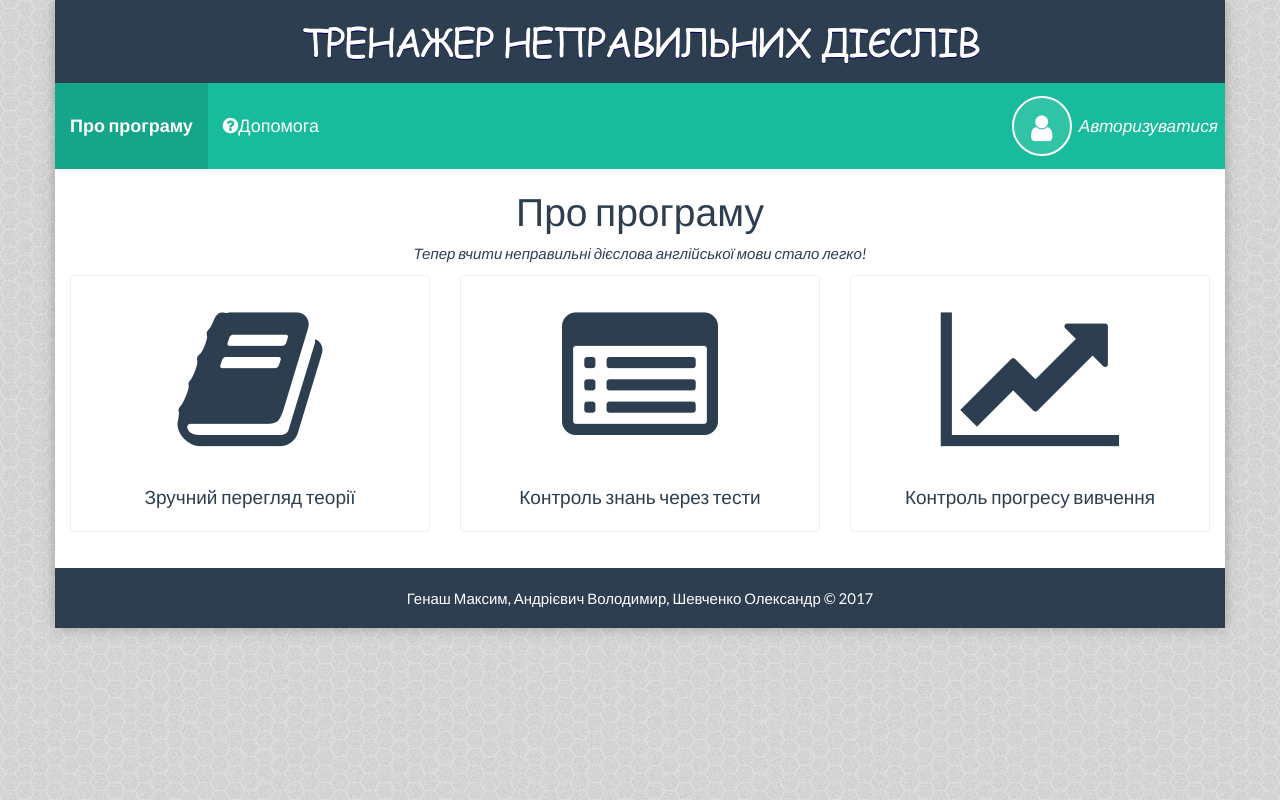
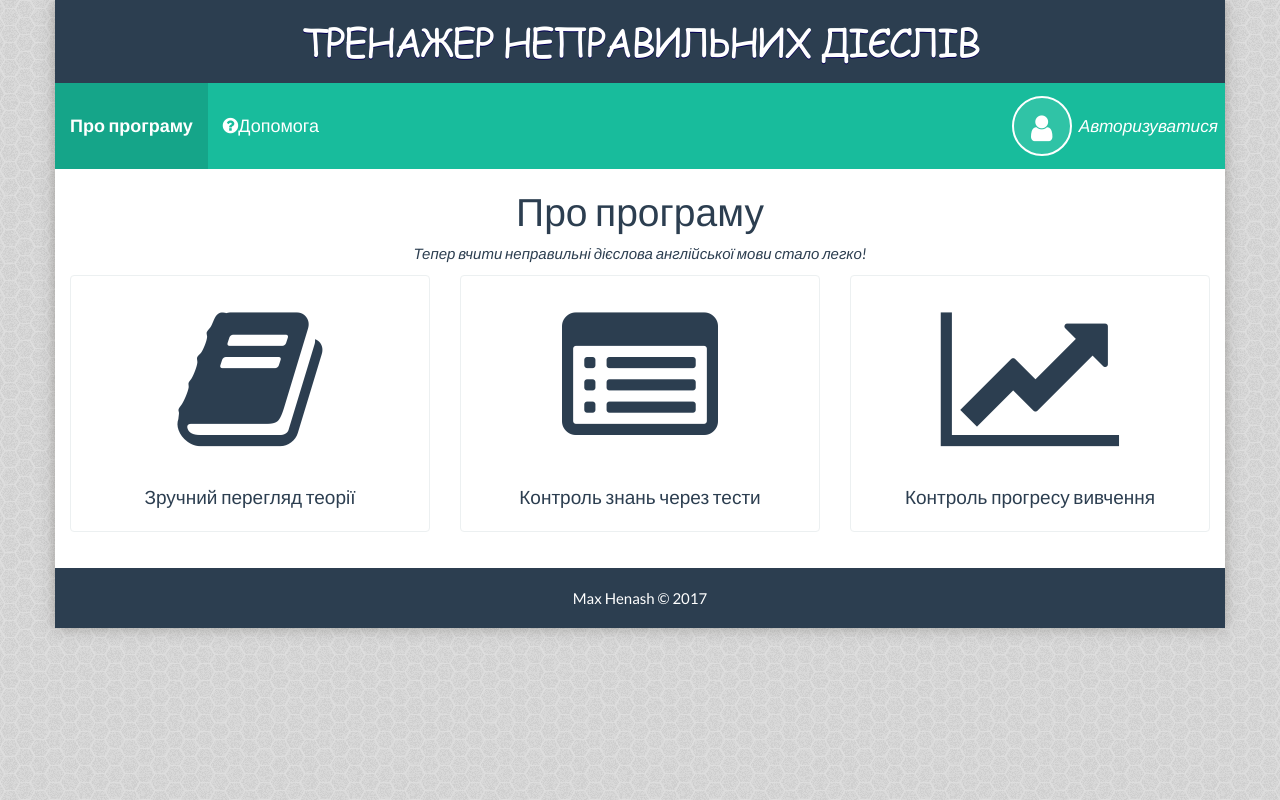
Before and after one commit to MaxGenash/Irregular_verbs_trainer, a React app: page /about in a window 1280 px wide. Built offline with nearby package versions, Linux system fonts and the light colour scheme; the HTML template or start-up script is replaced by a standard one.

Commit message:
Updated Footer

```diff
--- a/frontend/src/components/Footer/index.jsx
+++ b/frontend/src/components/Footer/index.jsx
@@ -6,9 +6,7 @@ export default function Footer (props) {
         <footer className="footer">
             <div className="navbar navbar-default">
                 <p className="text-center footer__navbar-text">
-                    <a href="#" className="navbar-link"> Генаш Максим</a>,
-                    <a href="#" className="navbar-link"> Андрієвич Володимир</a>,
-                    <a href="#" className="navbar-link"> Шевченко Олександр</a>
+                    <a href="https://github.com/MaxGenash/" className="navbar-link"> Max Henash</a>
                     {" "} &copy; 2017
                 </p>
             </div>
```
